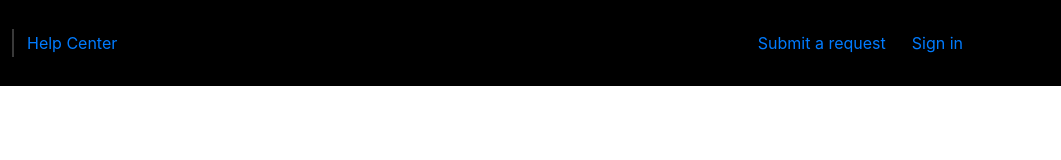
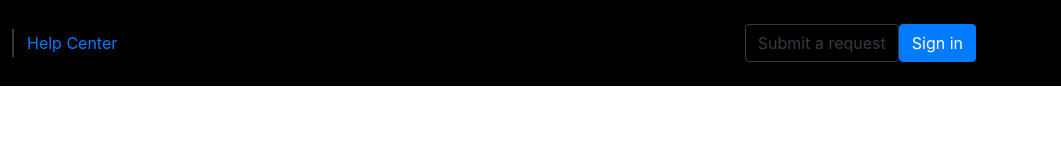
Before and after one commit to brunocortess/Frontend-Practice, a plain HTML site: page Abstract/index.html in a window 1280 px wide. Shown: the full height of the page, 219-1280 px from the left. Drawn offline with nearby package versions, Linux system fonts and the light colour scheme.

Commit message:
update nav abstract

```diff
--- a/Abstract/index.html
+++ b/Abstract/index.html
@@ -35,8 +35,8 @@
                     </li>
                 </ul>
 
-                <a href="#" class="btn">Submit a request</a>
-                <a href="#" class="btn">Sign in</a>
+                <a href="#" class="btn btn-outline-dark">Submit a request</a>
+                <a href="#" class="btn btn-primary">Sign in</a>
 
 
             </div>
```
